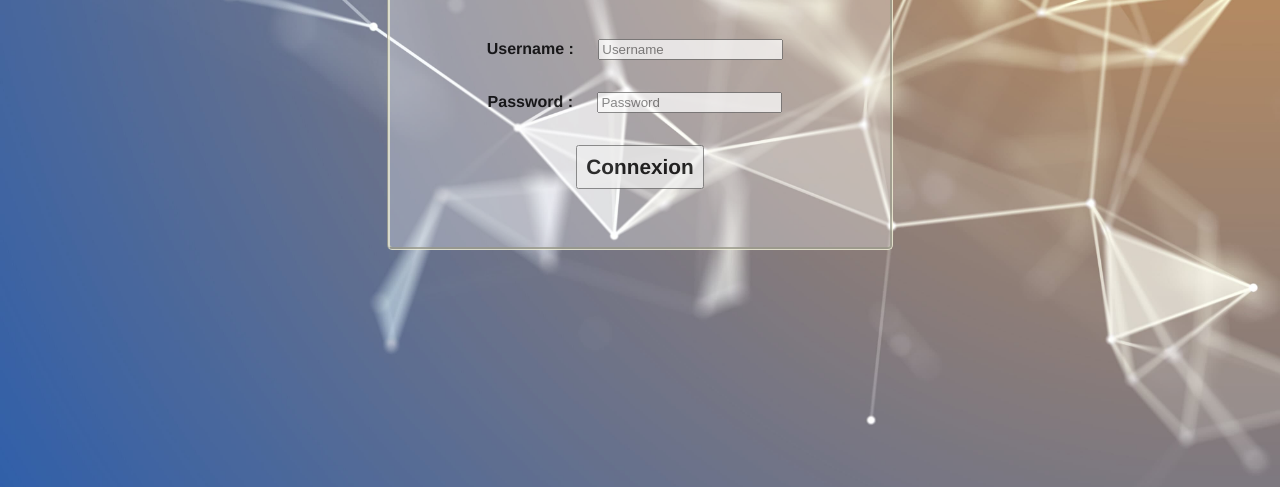
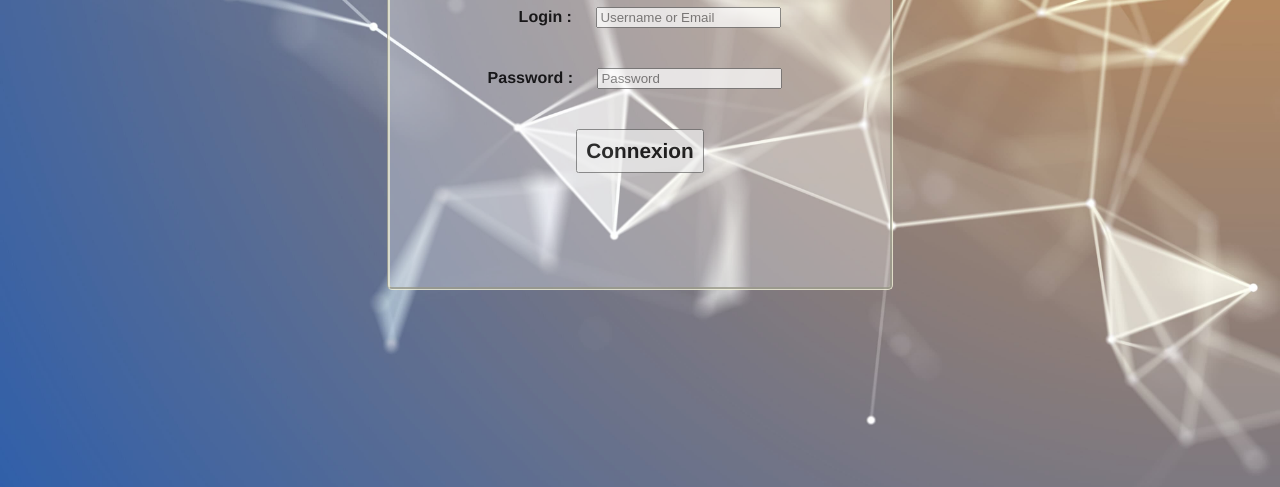
Before and after one commit to Eren01Jeager/graphql, a plain HTML site: page index.html in a window 1280 px wide. Shown: the part 313-800 px from the top of the page. Drawn offline with Linux system fonts and the light colour scheme.

Commit message:
Add files via upload

```diff
--- a/css/style.css
+++ b/css/style.css
@@ -11,13 +11,17 @@ body {
     width: 100%
 }
 
+.login {
+    margin-left: 6%;
+}
+
 .container {
     display: flex;
     flex-direction: column;
     opacity: 80%;
     gap: 10%;
     width: 500px;
-    height: 40%;
+    height: 50%;
     border-style: groove;
     border-color: beige;
     border-radius: 5px;
@@ -52,6 +56,6 @@ label {
     font-family: 'Franklin Gothic Medium', 'Arial Narrow', Arial, sans-serif;
 }
 
-.log{
+.log {
     font-weight: bolder;
 }
--- a/index.html
+++ b/index.html
@@ -4,7 +4,7 @@
 <head>
     <meta charset="UTF-8">
     <meta name="viewport" content="width=device-width, initial-scale=1.0">
-    <title>Document</title>
+    <title>Login</title>
     <link rel="stylesheet" type="" href="./css/style.css">
 </head>
 
@@ -15,8 +15,8 @@
             <div id="error"></div>
         </div>
         <div>
-            <label for="Username" class="log">Username : </label>
-            <input id="username" type="text" class="input" name="Username" value="" placeholder="Username">
+            <label for="Username" class="log login">Login : </label>
+            <input id="username" type="text" class="input" name="Username" value="" placeholder="Username or Email">
         </div>
         <div>
             <label for="password" class="log">Password : </label>
```
Also changed, not shown: Myprofil.html (+1 -1 lines), css/style2.css (line endings or trailing spaces), js/index.js (line endings or trailing spaces), js/profil.js (line endings or trailing spaces).
